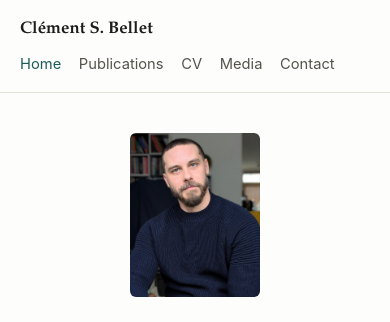
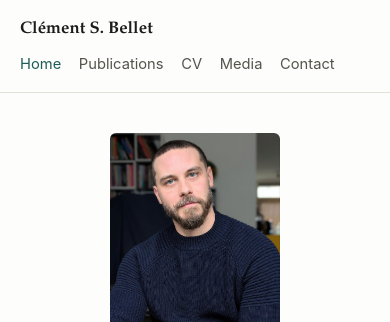
Before and after one commit to csbellet/csbellet.github.io, a plain HTML site: page index.html in a window 390 px wide. Shown: the top 322 px of the page. Drawn offline with Linux system fonts and the light colour scheme.

Commit message:
Enlarge mobile headshot

```diff
--- a/assets/css/style.css
+++ b/assets/css/style.css
@@ -266,6 +266,6 @@ footer {
 
 @media (max-width: 480px) {
   .hero { flex-direction: column; align-items: center; text-align: center; }
-  .hero img { width: 130px; height: auto; }
+  .hero img { width: 170px; height: auto; }
   .social-links { justify-content: center; }
 }
```
